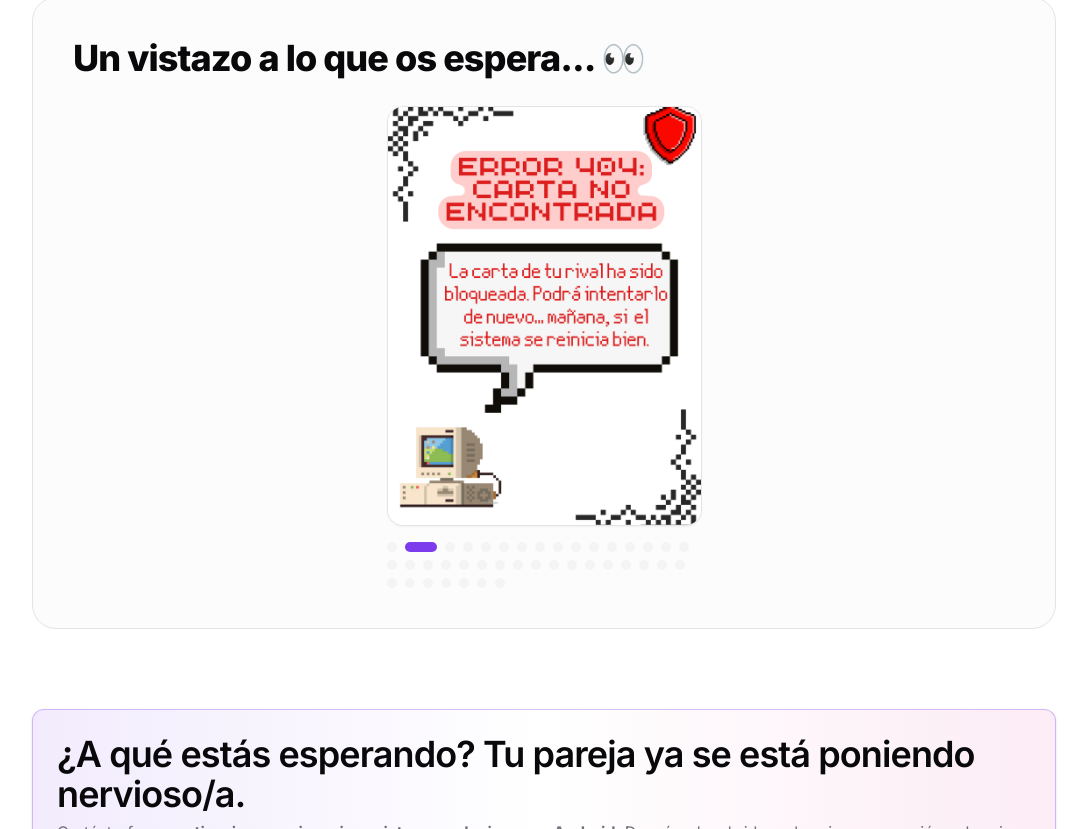
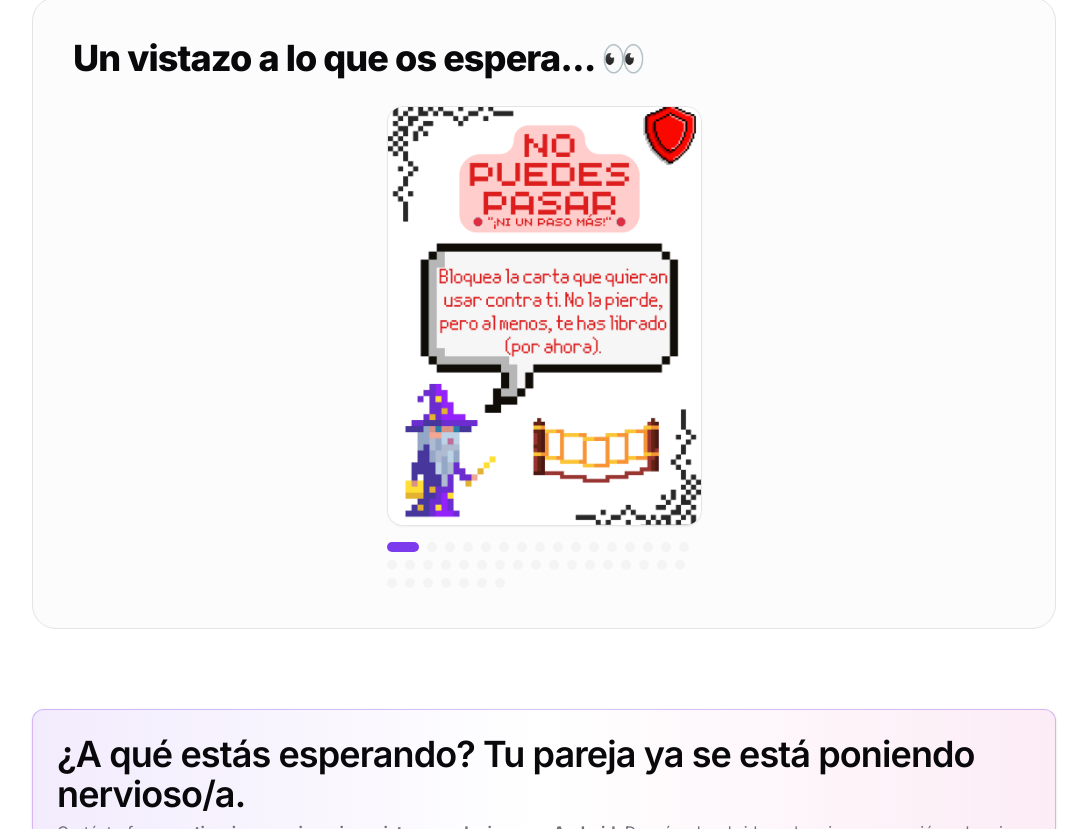
Before and after one commit to MrRobert91/cartastrofe_landing, a Next.js app: page / in a window 1280 px wide. Shown: the part 2539-3368 px from the top of the page, without its empty margins (96-1183 px from the left). Built offline with nearby package versions, Linux system fonts and the light colour scheme.

Commit message:
fix: increase automatic card cycling interval from 3.5s to 7s for better user experience

```diff
--- a/src/components/cards-showcase.tsx
+++ b/src/components/cards-showcase.tsx
@@ -25,7 +25,7 @@ export function CardsShowcase({ cards }: CardsShowcaseProps) {
 
     const interval = window.setInterval(() => {
       setActiveIndex((prev) => (prev + 1) % cards.length);
-    }, 3500);
+    }, 7000);
 
     return () => window.clearInterval(interval);
   }, [cards.length]);
```
